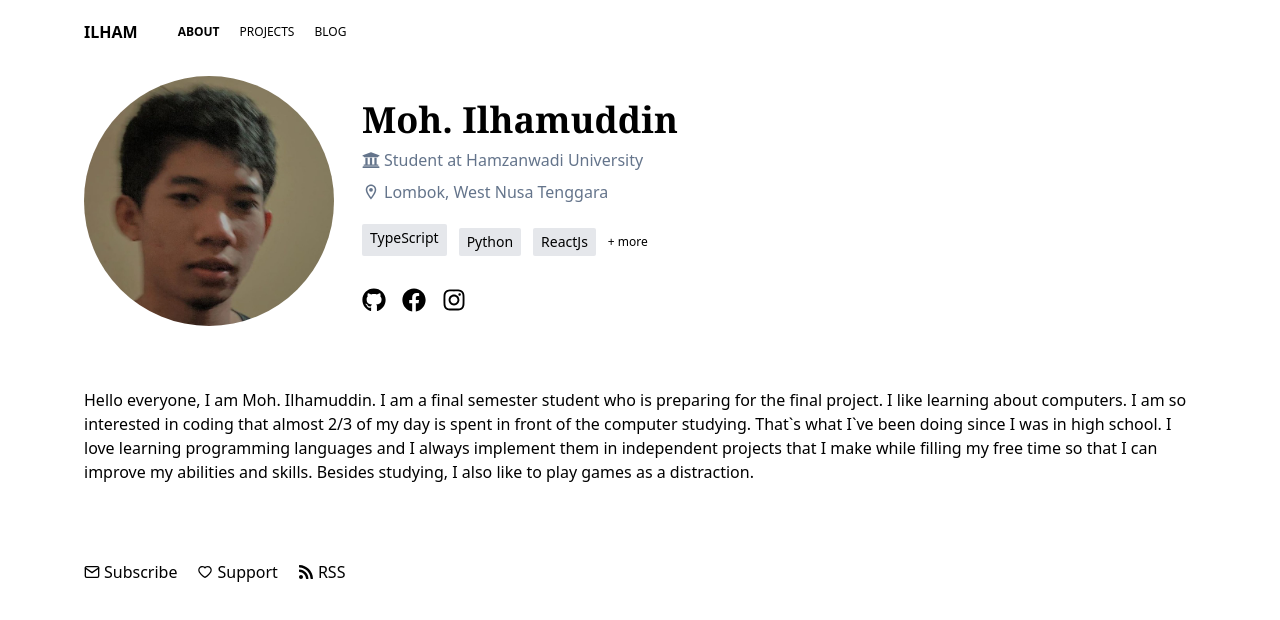
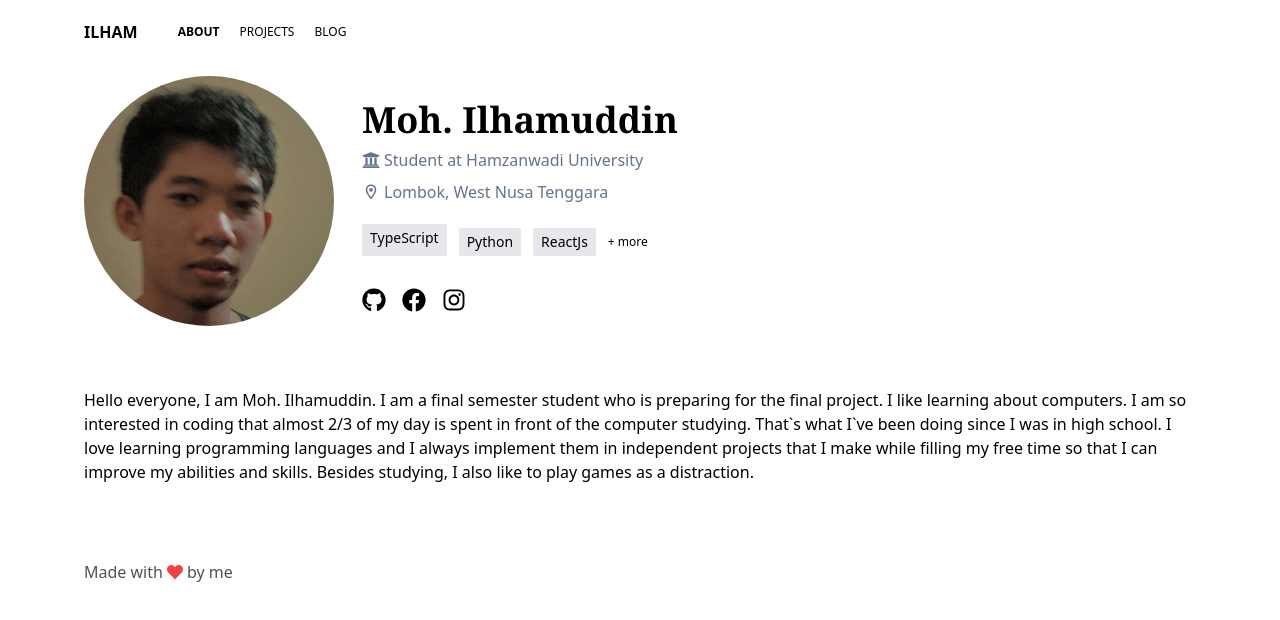
Before and after one commit to superiorkid/mohilham, a Next.js app: page / in a window 1280 px wide. Shown: the top 620 px of the page. Built offline with nearby package versions, Linux system fonts and the light colour scheme.

Commit message:
new footer

```diff
--- a/src/app/components/Footer.tsx
+++ b/src/app/components/Footer.tsx
@@ -2,13 +2,23 @@ import Link from "next/link";
 import React from "react";
 import { FiMail } from "react-icons/fi";
 import { AiOutlineHeart } from "react-icons/ai";
-import { FaRss, FaLinkedin, FaGithub, FaTwitter } from "react-icons/fa";
+import {
+  FaRss,
+  FaLinkedin,
+  FaGithub,
+  FaTwitter,
+  FaCopyright,
+  FaHeart,
+} from "react-icons/fa";
 
 function Footer() {
   return (
     <div className="justify-center md:justify-start flex flex-row py-5 md:pb-5 md:pt-14 px-5">
       <div className="flex flex-row space-x-11 md:space-x-5">
-        <Link
+        <span className="text-md text-neutral-600 flex items-center">
+          Made with <FaHeart className="mx-1 text-red-500" /> by me
+        </span>
+        {/* <Link
           href="#subscribe"
           className="flex flex-row items-center space-x-1"
         >
@@ -28,7 +38,7 @@ function Footer() {
         >
           <FaRss />
           <span>RSS</span>
-        </Link>
+        </Link> */}
       </div>
     </div>
   );
```
